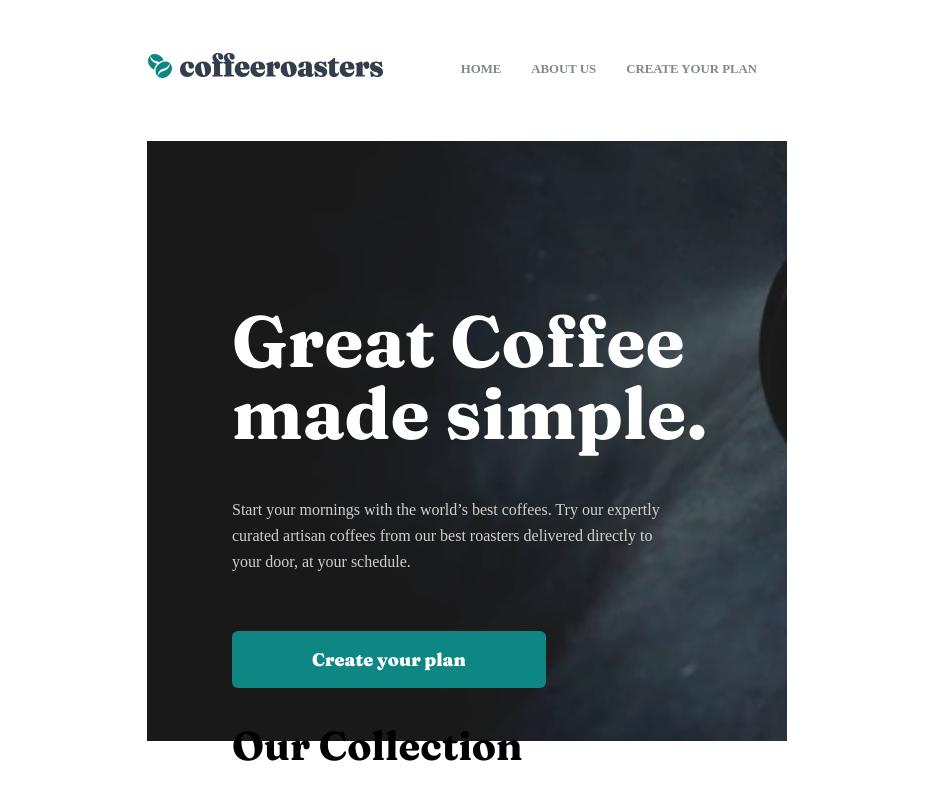
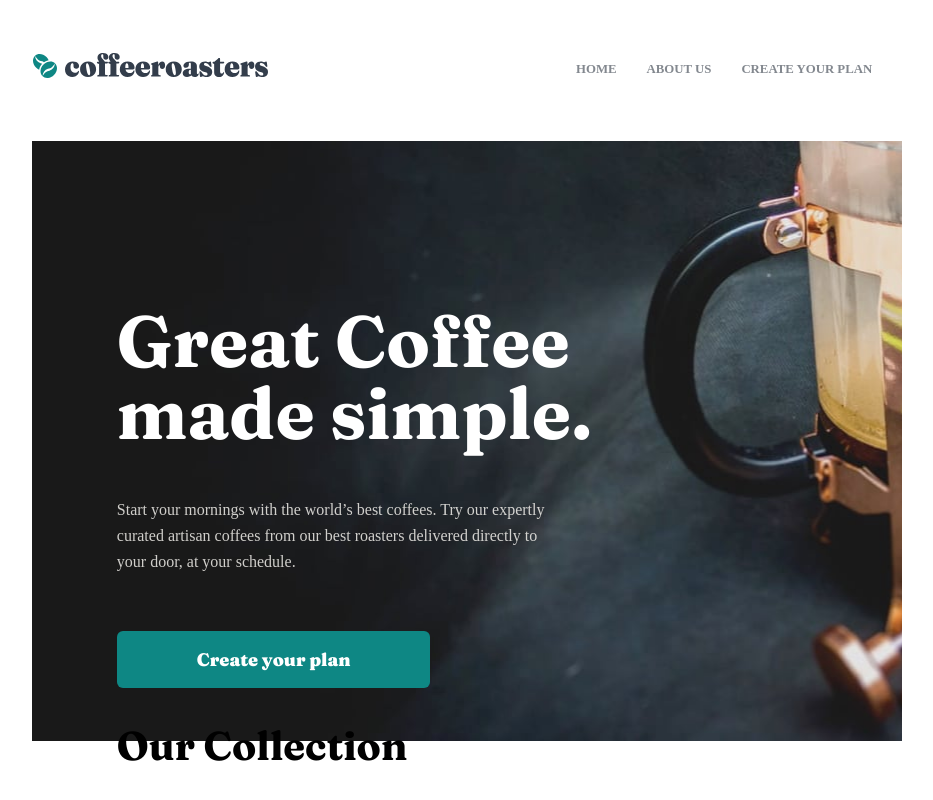
Before and after one commit to DavyFungALoi/coffee-subscription, a React (Create React App) app: page / in a window 1280 px wide. Shown: the top 800 px of the page, without its empty margins (173-1106 px from the left). Built offline with nearby package versions, Linux system fonts and the light colour scheme.

Commit message:
added site wide container

```diff
--- a/src/App.js
+++ b/src/App.js
@@ -10,7 +10,7 @@ import SubscribeScreen from "./Screens/SubscribeScreen";
 function App() {
   return (
     <Router>
-      <div>
+      <div className="main-wrapper">
         <Header className="Header"></Header>
         <Route path="/" component={HomeScreen} exact />
         <Route path="/about" component={AboutUsScreen} exact />
--- a/src/App.scss
+++ b/src/App.scss
@@ -2,3 +2,8 @@
 @import 'styles/Components/header';
 @import 'styles/Screens/HomeScreen';
 @import 'styles/buttons';
+
+.main-wrapper{
+    padding-left: 16%;
+    padding-right: 16%;
+}
--- a/src/styles/Components/_header.scss
+++ b/src/styles/Components/_header.scss
@@ -3,8 +3,6 @@
   justify-content: space-between;
   align-items: center;
   margin-top: 46px;
-  margin-left: 320px;
-  margin-right: 320px;
 
   .nav__list-container {
     display: flex;
@@ -14,7 +12,7 @@
       color: rgba(131, 136, 143, 1);
       line-height: 0.9375rem;
       font-weight: 700;
-      padding-right: 1.875rem;
+      margin-right: 1.875rem;
     }
   }
 }
--- a/src/styles/Screens/_HomeScreen.scss
+++ b/src/styles/Screens/_HomeScreen.scss
@@ -5,8 +5,6 @@
   padding-top: 116px;
   padding-left: 85px;
   //
-  margin-left: 320px;
-  margin-right: 320px;
 
   .intro-container__content {
   }
```
